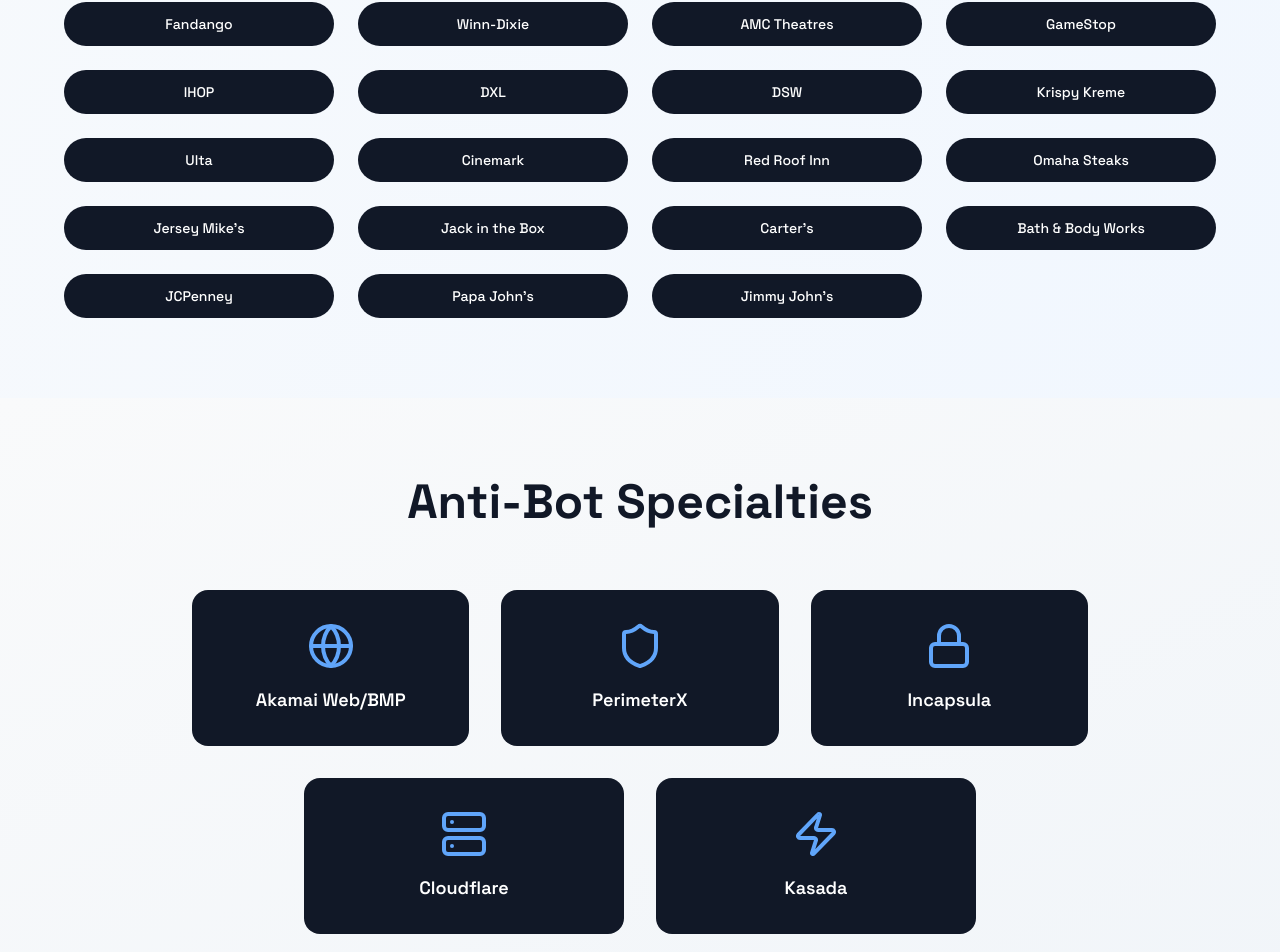
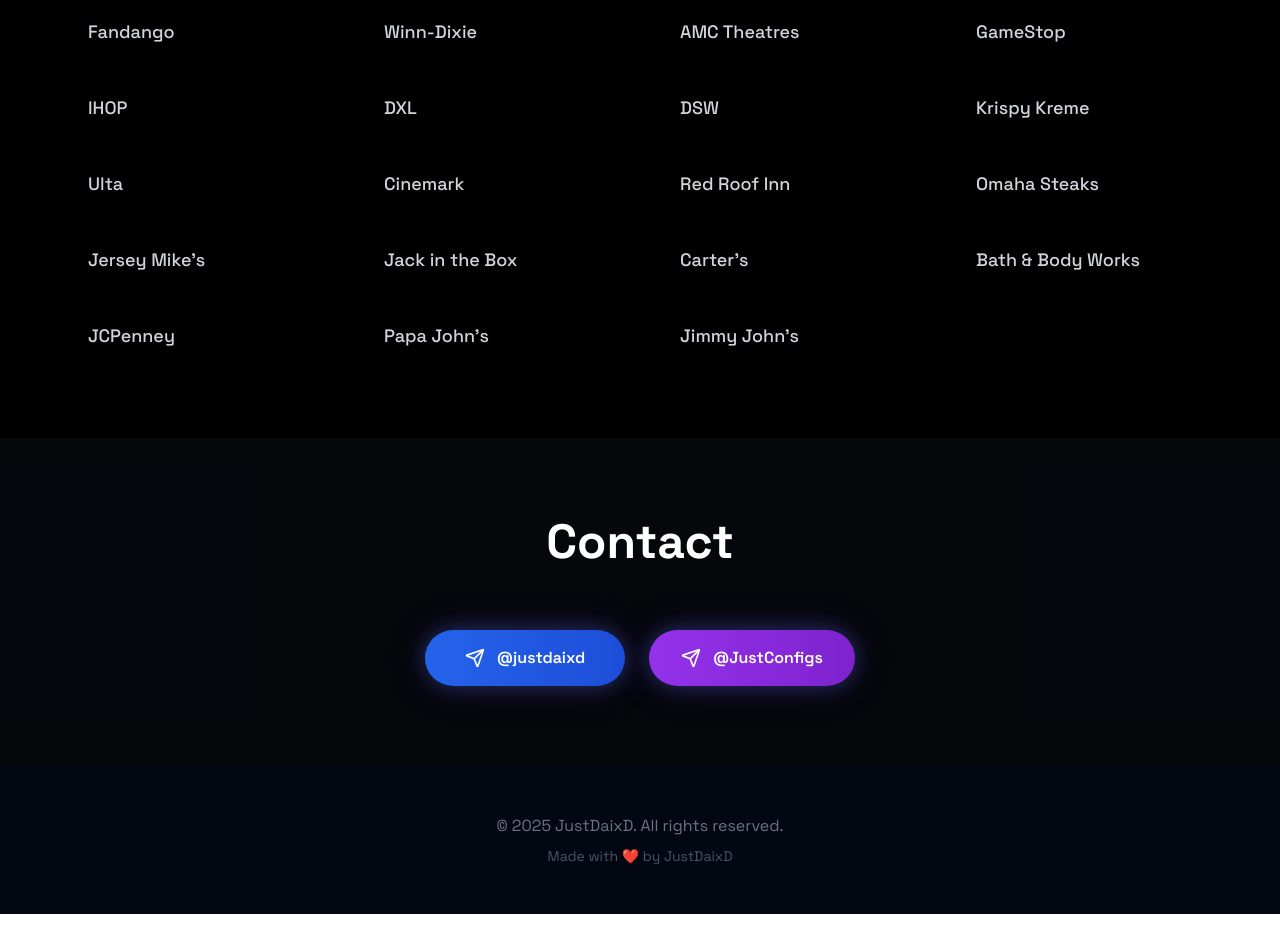
Before and after one commit to Hyphax/daixd-neon-configs, a React (Vite) app: page / in a window 1280 px wide. Shown: the part 1058-2010 px from the top of the page. After the commit the page ends 1972 px from the top, so only its background shows below. Built offline with nearby package versions, Linux system fonts and the light colour scheme.

Commit message:
Reverted to commit c651ba9bfb833939f3474dbdc4f258511356bc3f

```diff
--- a/src/index.css
+++ b/src/index.css
@@ -122,22 +122,6 @@
     padding: 0.75rem 1.5rem;
   }
 
-  .config-pill {
-    @apply relative cursor-pointer transition-all duration-300;
-  }
-
-  .config-pill:hover {
-    box-shadow: 0 0 20px rgba(59, 130, 246, 0.3);
-  }
-
-  .anti-bot-card {
-    @apply relative cursor-pointer transition-all duration-300;
-  }
-
-  .anti-bot-card:hover {
-    box-shadow: 0 0 30px rgba(59, 130, 246, 0.4);
-  }
-
   .config-item {
     @apply relative cursor-pointer transition-all duration-300 hover:text-blue-400;
   }
--- a/src/pages/Index.tsx
+++ b/src/pages/Index.tsx
@@ -1,5 +1,5 @@
 
-import { ArrowRight, Send, Shield, Lock, Server, Globe, Zap } from "lucide-react";
+import { ArrowRight, Send } from "lucide-react";
 
 const Index = () => {
   const configs = [
@@ -28,22 +28,14 @@ const Index = () => {
     { name: "Jimmy John's", url: "https://www.jimmyjohns.com" },
   ];
 
-  const antiBot = [
-    { name: "Akamai Web/BMP", icon: Globe },
-    { name: "PerimeterX", icon: Shield },
-    { name: "Incapsula", icon: Lock },
-    { name: "Cloudflare", icon: Server },
-    { name: "Kasada", icon: Zap },
-  ];
-
   const scrollToContact = () => {
     document.getElementById('contact')?.scrollIntoView({ behavior: 'smooth' });
   };
 
   return (
-    <div className="min-h-screen bg-gradient-to-br from-slate-50 to-blue-50">
+    <div className="min-h-screen bg-black text-white">
       {/* Header Section */}
-      <section className="min-h-screen flex flex-col justify-center items-center px-6 relative bg-black text-white">
+      <section className="min-h-screen flex flex-col justify-center items-center px-6 relative">
         <div className="text-center max-w-4xl mx-auto">
           {/* Trust Badge */}
           <div className="gradient-border mb-8 inline-block">
@@ -82,21 +74,21 @@ const Index = () => {
         </div>
       </section>
 
-      {/* Available Websites Section */}
+      {/* Available Configs Section */}
       <section className="py-20 px-6">
         <div className="max-w-6xl mx-auto">
-          <h2 className="text-4xl md:text-5xl font-bold text-center mb-16 text-gray-900">
-            Available Websites
+          <h2 className="text-4xl md:text-5xl font-bold text-center mb-16">
+            Available Configs
           </h2>
 
-          <div className="grid grid-cols-2 md:grid-cols-3 lg:grid-cols-4 gap-4 md:gap-6">
+          <div className="grid grid-cols-2 md:grid-cols-3 lg:grid-cols-4 gap-6 md:gap-8">
             {configs.map((config) => (
               <a
                 key={config.name}
                 href={config.url}
                 target="_blank"
                 rel="noopener noreferrer"
-                className="config-pill bg-gray-900 text-white font-medium text-sm px-6 py-3 rounded-full text-center hover:bg-gray-800 transition-all duration-300 hover:shadow-lg hover:shadow-blue-500/20 hover:scale-105"
+                className="config-item text-gray-300 font-medium text-lg hover:text-blue-400 transition-all duration-300 pl-6 py-2"
               >
                 {config.name}
               </a>
@@ -105,43 +97,10 @@ const Index = () => {
         </div>
       </section>
 
-      {/* Anti-Bot Specialties Section */}
-      <section className="py-20 px-6 bg-gradient-to-br from-gray-50 to-slate-100">
-        <div className="max-w-4xl mx-auto">
-          <h2 className="text-4xl md:text-5xl font-bold text-center mb-16 text-gray-900">
-            Anti-Bot Specialties
-          </h2>
-
-          <div className="grid grid-cols-1 md:grid-cols-3 gap-8 mb-8">
-            {antiBot.slice(0, 3).map((item) => (
-              <div
-                key={item.name}
-                className="anti-bot-card bg-gray-900 text-white p-8 rounded-2xl text-center hover:bg-gray-800 transition-all duration-300 hover:shadow-xl hover:shadow-blue-500/20 hover:scale-105 cursor-pointer"
-              >
-                <item.icon className="w-12 h-12 mx-auto mb-4 text-blue-400" />
-                <h3 className="text-lg font-semibold">{item.name}</h3>
-              </div>
-            ))}
-          </div>
-
-          <div className="grid grid-cols-1 md:grid-cols-2 gap-8 max-w-2xl mx-auto">
-            {antiBot.slice(3).map((item) => (
-              <div
-                key={item.name}
-                className="anti-bot-card bg-gray-900 text-white p-8 rounded-2xl text-center hover:bg-gray-800 transition-all duration-300 hover:shadow-xl hover:shadow-blue-500/20 hover:scale-105 cursor-pointer"
-              >
-                <item.icon className="w-12 h-12 mx-auto mb-4 text-blue-400" />
-                <h3 className="text-lg font-semibold">{item.name}</h3>
-              </div>
-            ))}
-          </div>
-        </div>
-      </section>
-
       {/* Contact Section */}
-      <section id="contact" className="py-20 px-6 bg-gray-900">
+      <section id="contact" className="py-20 px-6 bg-gray-900/30">
         <div className="max-w-4xl mx-auto text-center">
-          <h2 className="text-4xl md:text-5xl font-bold mb-16 text-white">
+          <h2 className="text-4xl md:text-5xl font-bold mb-16">
             Contact
           </h2>
 
```
